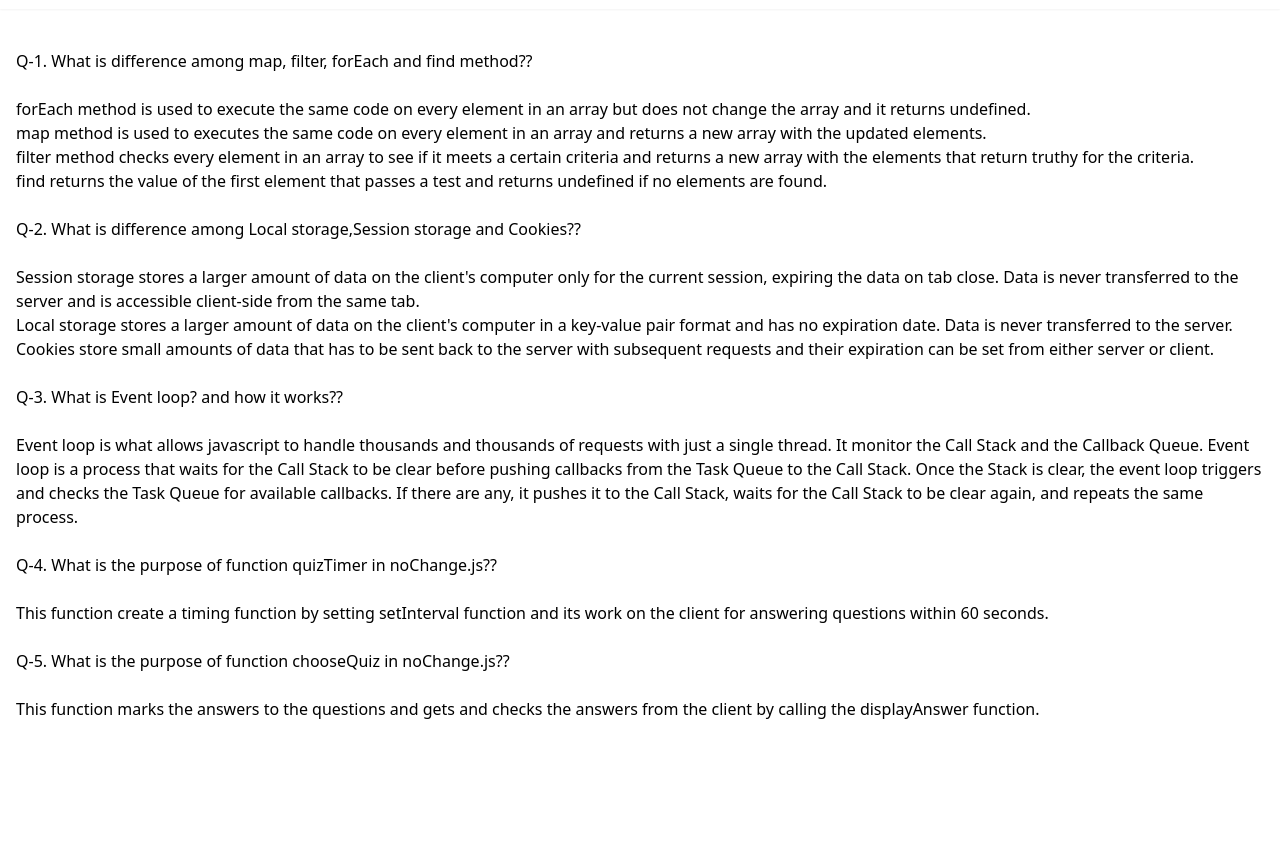
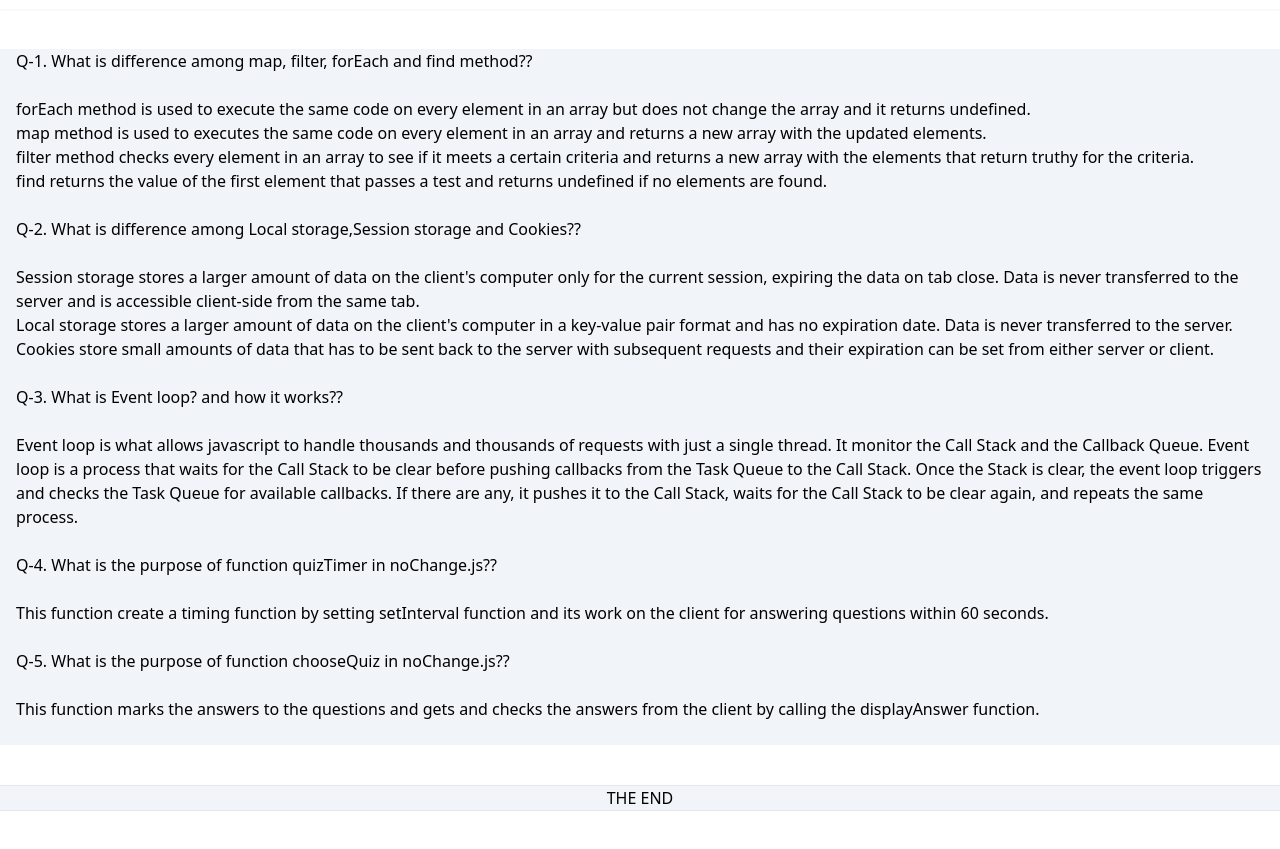
Before and after one commit to shahadat10033/quiz-hero, a plain HTML site: page question.html in a window 1280 px wide. Shown: the part 55-904 px from the top of the page. Before the commit the page ends 840 px from the top, so only its background shows below. Drawn offline with nearby package versions, Linux system fonts and the light colour scheme.

Commit message:
some style added on question.html

```diff
--- a/question.html
+++ b/question.html
@@ -25,7 +25,7 @@
         >
       </nav>
     </header>
-    <main class="container mx-auto px-4 my-10">
+    <main class="container mx-auto px-4 my-10 bg-slate-100">
       <section>
         <p>
           Q-1. What is difference among map, filter, forEach and find method??
@@ -94,5 +94,10 @@
         <br />
       </section>
     </main>
+    <footer class="container mx-auto my-10">
+      <hr />
+      <p class="text-center bg-slate-100">THE END</p>
+      <hr />
+    </footer>
   </body>
 </html>
```
